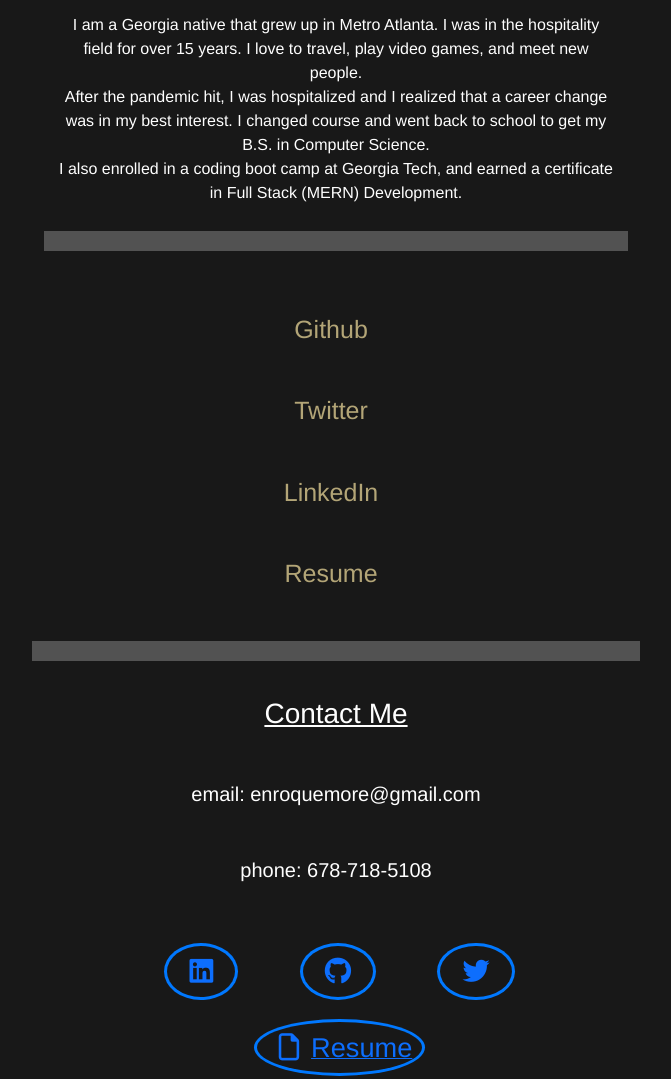
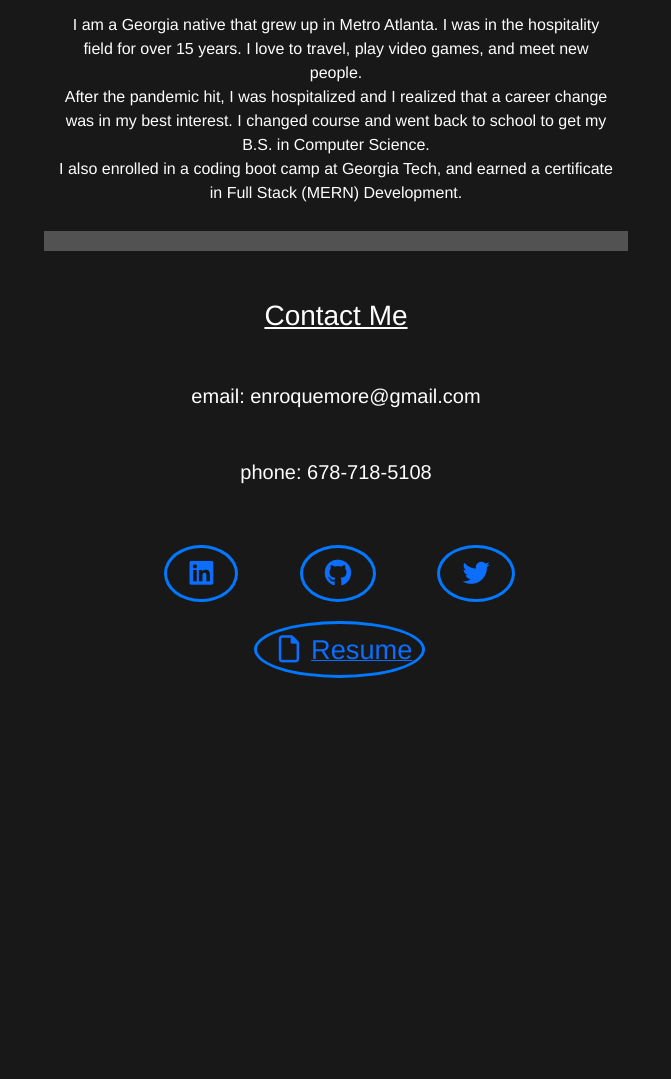
Before and after one commit to ricapi96/updated-portfolio3, a plain HTML site: page index.html in a window 1280 px wide. Shown: the part 715-1794 px from the top of the page, without its empty margins (304-975 px from the left). After the commit the page ends 1464 px from the top, so only its background shows below. Drawn offline with nearby package versions, Linux system fonts and the light colour scheme.

Commit message:
deleted old links and comments

```diff
--- a/index.html
+++ b/index.html
@@ -58,35 +58,7 @@
       <hr />
     </section>
 
-    <!-- Vertical Navbar -->
-    <ul class="nav flex-column">
-      <li class="nav-item">
-        <a
-          class="nav-link active"
-          aria-current="page"
-          href="https://github.com/ricapi96"
-          >Github</a
-        >
-      </li>
-      <li class="nav-item">
-        <a class="nav-link" href="https://twitter.com/carerica1">Twitter</a>
-      </li>
-      <li class="nav-item">
-        <a
-          class="nav-link"
-          href="https://www.linkedin.com/in/ericaroquemore2684b563"
-          >LinkedIn</a
-        >
-      </li>
-      <li class="nav-item">
-        <a
-          class="nav-link"
-          href="https://docs.google.com/document/d/1m1s-b-rmfNZX4o9bHmo_9tBqHPrio7wJsJgaHrK2ISw/edit?usp=sharing"
-          >Resume</a
-        >
-      </li>
-    </ul>
-    <hr />
+
     <section id="contact-me" class="Contact Me">
       <h3><u>Contact Me</u></h3>
       <br />
```
